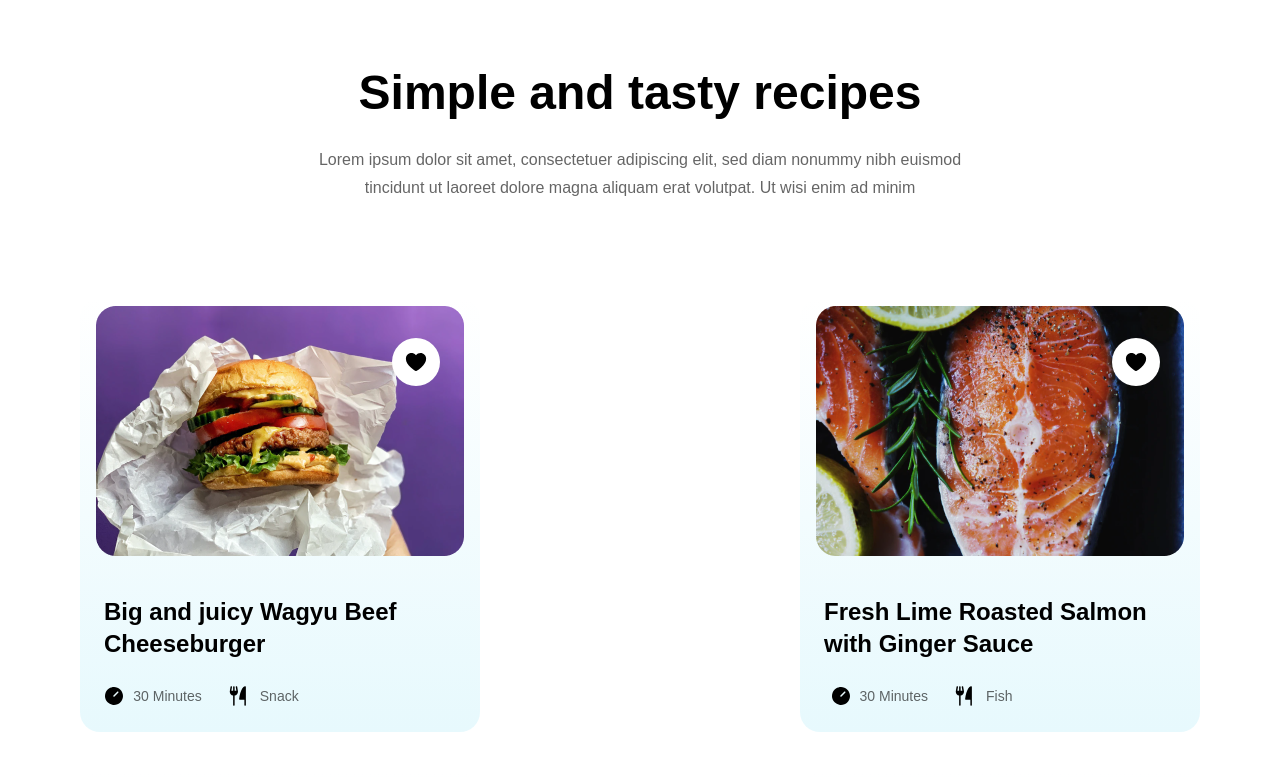
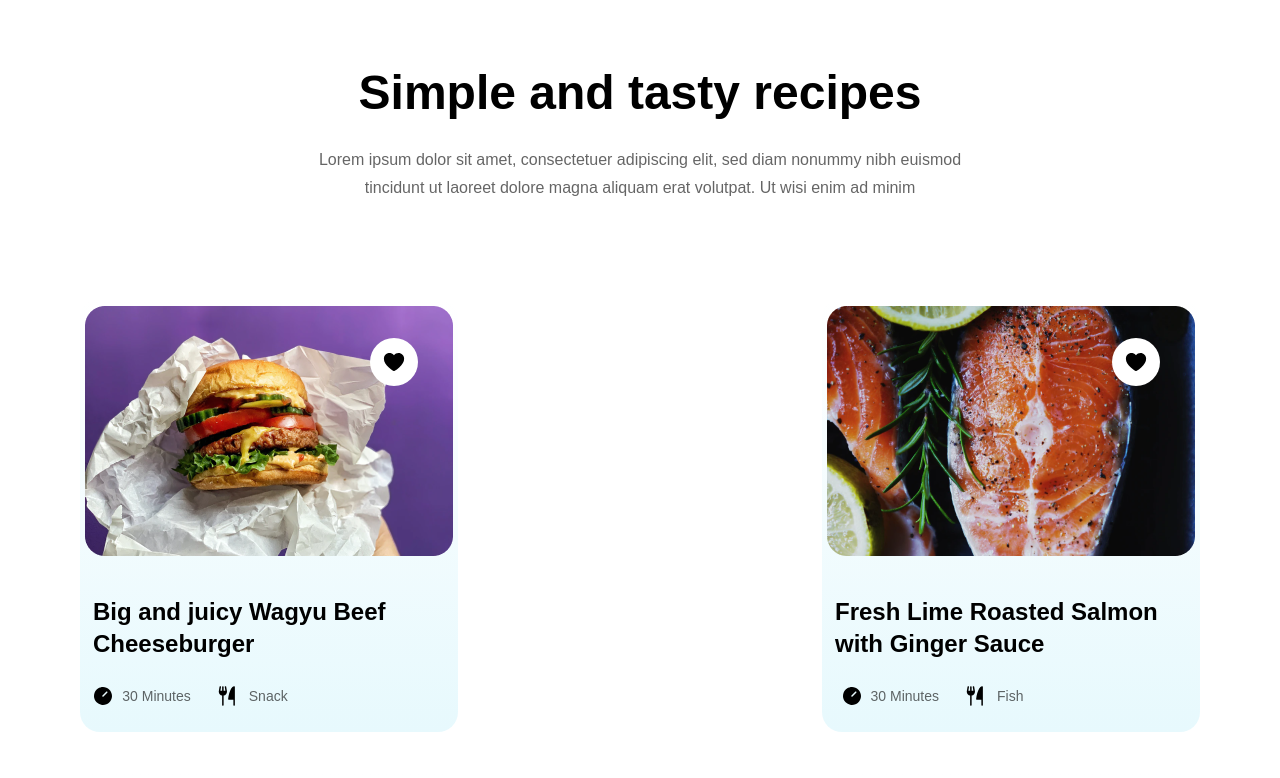
Before and after one commit to vajihe410/foodieland, a Next.js app: page / in a window 1280 px wide. Shown: the part 1454-2232 px from the top of the page. Built offline with nearby package versions, Linux system fonts and the light colour scheme.

Commit message:
Styles:chaange withs of card in FoodCard component

```diff
--- a/components/module/FoodCard.module.css
+++ b/components/module/FoodCard.module.css
@@ -1,5 +1,5 @@
 .card{
-    width: 400px;
+    width: 378px;
     height: 434px;
     background: linear-gradient(180deg, rgba(231, 249, 253, 0) 0%, #E7F9FD 100%);
     display: flex;
```
